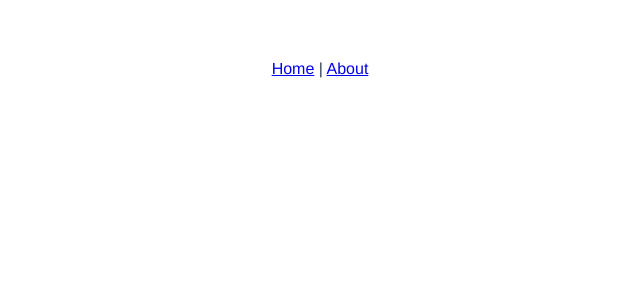
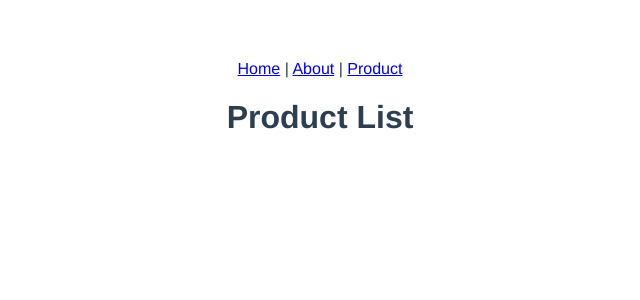
Before and after one commit to itoyu/eyevow, a Vue app: page /product in a window 1280 px wide. Shown: the top 300 px of the page, without its empty margins (320-960 px from the left). Built offline with nearby package versions, Linux system fonts and the light colour scheme.

Commit message:
router test1

```diff
--- a/src/App.vue
+++ b/src/App.vue
@@ -2,7 +2,8 @@
   <div id="app">
     <div id="nav">
       <router-link to="/">Home</router-link> |
-      <router-link to="/about">About</router-link>
+      <router-link to="/about">About</router-link> |
+      <router-link to="/product">Product</router-link>
     </div>
     <router-view/>
   </div>
--- a/src/router.js
+++ b/src/router.js
@@ -20,6 +20,17 @@ export default new Router({
       // this generates a separate chunk (about.[hash].js) for this route
       // which is lazy-loaded when the route is visited.
       component: () => import(/* webpackChunkName: "about" */ './views/About.vue')
+    },
+    {
+      path: '/product',
+      name: 'product',
+      component: () => import(/* webpackChunkName: "about" */ './views/ProductList.vue')
+    },
+    {
+      path: '/product/:id(\\d+)',
+      name: 'productDetail',
+      component: () => import(/* webpackChunkName: "about" */ './views/Product.vue'),
+      props: route => ({ 'id': Number(route.params.id) })
     }
   ]
 })
--- /dev/null
+++ b/src/views/Product.vue
@@ -0,0 +1,14 @@
+<template>
+  <div class="product-detail">
+    <h1>Product Detail</h1>
+    <p>This page is ID. {{ id }} product!</p>
+  </div>
+</template>
+
+<script>
+export default {
+  props: {
+    'id': Number
+  }
+}
+</script>
--- /dev/null
+++ b/src/views/ProductList.vue
@@ -0,0 +1,15 @@
+<template>
+  <div class="product-list">
+    <h1>Product List</h1>
+  </div>
+</template>
+
+<script>
+
+export default {
+  created() {
+    // display store data
+    console.log(this.$store.state.count);
+  }
+}
+</script>
```
